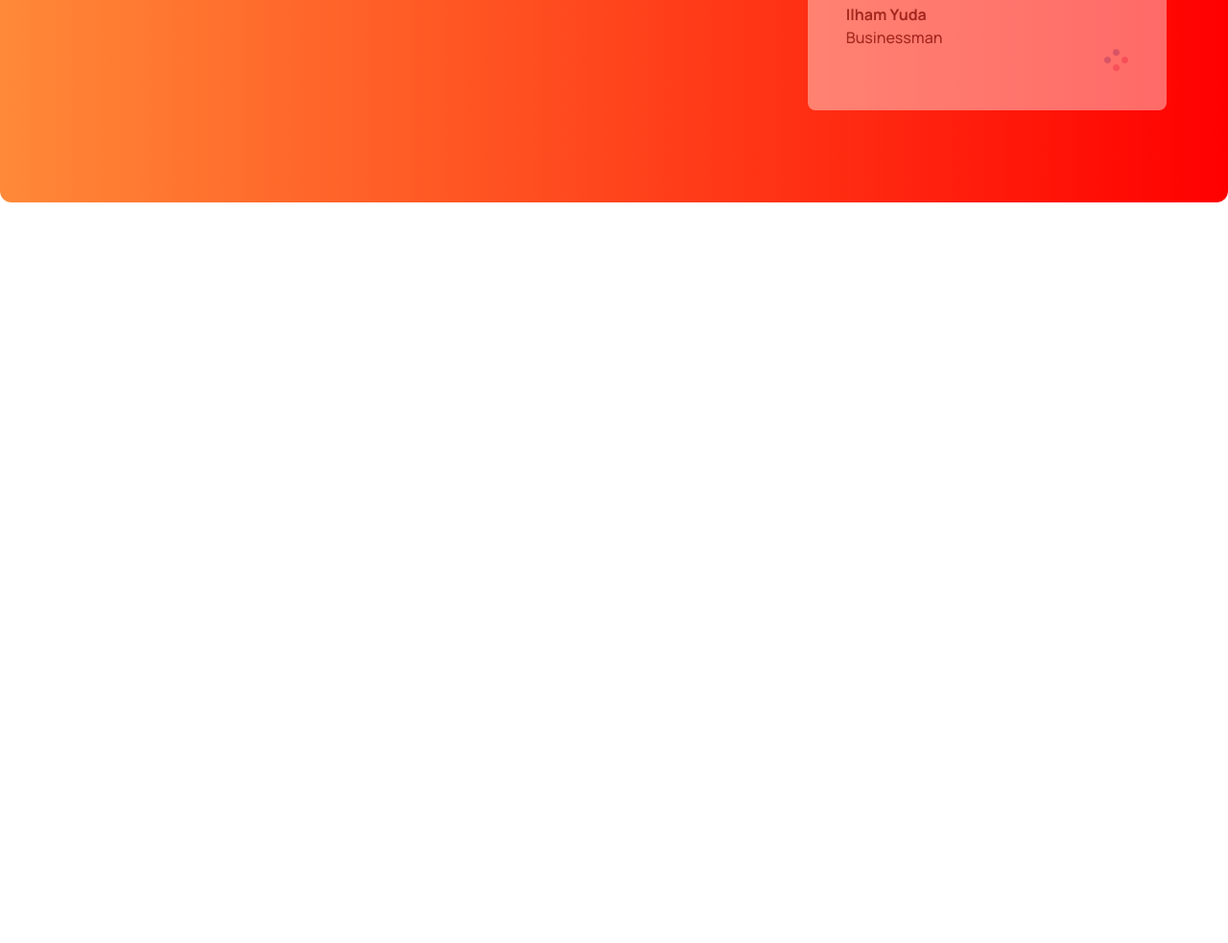
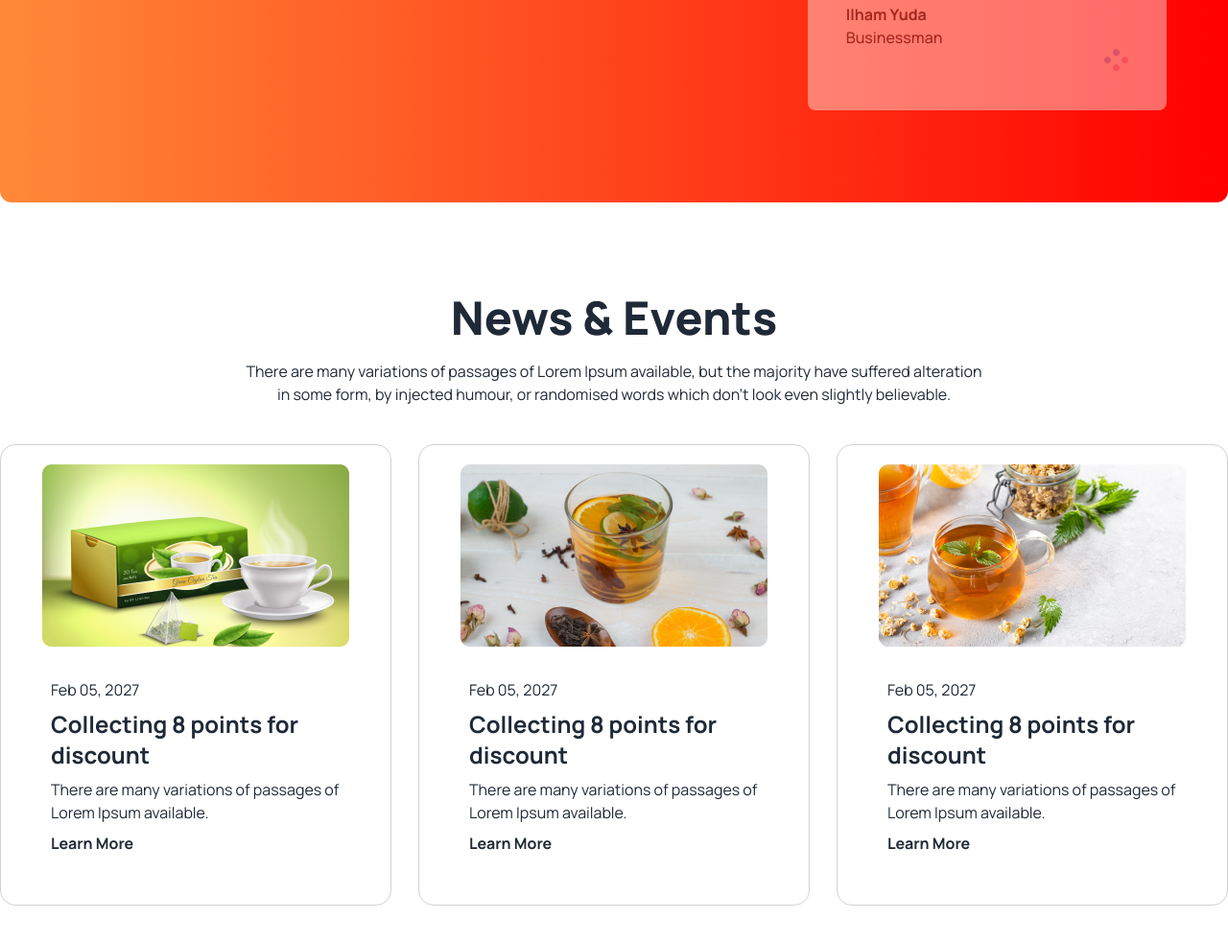
Before and after one commit to Anik98B/tea-house-with-daisy-ui, a plain HTML site: page index.html in a window 1280 px wide. Shown: the part 2344-3327 px from the top of the page at 96% size. Before the commit the page ends 2651 px from the top, so only its background shows below. Drawn offline with nearby package versions, Linux system fonts and the light colour scheme.

Commit message:
added News & Events section

```diff
--- a/index.html
+++ b/index.html
@@ -65,12 +65,14 @@
         <!-- featured section -->
         <section class="text-center my-24">
             <h2 class="text-5xl font-extrabold mb-5">Our Featured Products</h2>
-            <p class="lg:max-w-3xl mb-10 mx-auto">There are many variations of passages of Lorem Ipsum available, but the majority have suffered alteration in some form, by injected humour, or randomised words which don't look even slightly believable. </p>
+            <p class="lg:max-w-3xl mb-10 mx-auto">There are many variations of passages of Lorem Ipsum available, but
+                the majority have suffered alteration in some form, by injected humour, or randomised words which don't
+                look even slightly believable. </p>
             <!-- featured tea card container -->
             <div class="grid gap-7 grid-cols-1 md:grid-cols-2 lg:grid-cols-4">
                 <!-- first card -->
                 <div class="card p-8 bg-gradient-to-r from-[#F4F4F4] to-[#F4F4F4] shadow-xl">
-                    <figure><img src="/images/tea-1.png" alt="Shoes" /></figure>
+                    <figure><img src="/images/tea-1.png" alt="Tea" /></figure>
                     <div class="card-body justify-center">
                         <h2 class="text-2xl font-bold">Milk Tea</h2>
                         <p>Creamer could be replaced by fresh milk</p>
@@ -78,7 +80,7 @@
                 </div>
                 <!-- second card -->
                 <div class="card  p-8 bg-gradient-to-r from-[#F4F4F4] to-[#F4F4F4] shadow-xl">
-                    <figure><img src="/images/tea-2.png" alt="Shoes" /></figure>
+                    <figure><img src="/images/tea-2.png" alt="Tea" /></figure>
                     <div class="card-body justify-center">
                         <h2 class="text-2xl font-bold">Black Tea</h2>
                         <p>Creamer could be replaced by fresh milk</p>
@@ -86,7 +88,7 @@
                 </div>
                 <!-- third card -->
                 <div class="card  p-8 bg-gradient-to-r from-[#F4F4F4] to-[#F4F4F4] shadow-xl">
-                    <figure><img src="/images/tea-3.png" alt="Shoes" /></figure>
+                    <figure><img src="/images/tea-3.png" alt="Tea" /></figure>
                     <div class="card-body justify-center">
                         <h2 class="text-2xl font-bold">Lemon Tea</h2>
                         <p>Creamer could be replaced by fresh milk</p>
@@ -94,7 +96,7 @@
                 </div>
                 <!-- fourth card -->
                 <div class="card  p-8 bg-gradient-to-r from-[#F4F4F4] to-[#F4F4F4] shadow-xl">
-                    <figure><img src="/images/tea-4.png" alt="Shoes" /></figure>
+                    <figure><img src="/images/tea-4.png" alt="Tea" /></figure>
                     <div class="card-body justify-center">
                         <h2 class="text-2xl font-bold">Green Tea</h2>
                         <p>Creamer could be replaced by fresh milk</p>
@@ -116,8 +118,12 @@
             </div>
             <div class="space-y-5 flex-1">
                 <h3 class="text-5xl font-extrabold">Great Tea, Freshly
-                  <br>  Presented</h3>
-                  <p>The meaning of gong cha is chanese is to provide the best tea to emperor from all possessions . It represents the highest quality and self expectation. Establishing in 2006, Gong cha had been deeply appreciated by its custoers  because of good words of mouth and unique customized service orginated from Taiwan.</p>
+                    <br> Presented
+                </h3>
+                <p>The meaning of gong cha is chanese is to provide the best tea to emperor from all possessions . It
+                    represents the highest quality and self expectation. Establishing in 2006, Gong cha had been deeply
+                    appreciated by its custoers because of good words of mouth and unique customized service orginated
+                    from Taiwan.</p>
 
                 <h4 class="text-xl font-extrabold">Unique Taste</h4>
                 <p>A Unique and different style from other teapots gives a luxurious and minimalist impression</p>
@@ -127,11 +133,14 @@
             </div>
         </section>
         <!-- Super client section -->
-        <section class="my-24 flex flex-col lg:flex-row gap-12 rounded-xl bg-gradient-to-r from-[#FF8938] to-[#F00] px-16 py-24">
+        <section
+            class="my-24 flex flex-col lg:flex-row gap-12 rounded-xl bg-gradient-to-r from-[#FF8938] to-[#F00] px-16 py-24">
             <div class="flex items-center lg:pr-28">
                 <div class="space-y-5">
                     <h2 class="text-5xl font-extrabold text-white">Meet Our Super <br>Clients</h2>
-                <p class="text-white">There are many variations of passages of Lorem Ipsum available, but the majority have suffered alteration in some form, by injected humour, or randomised words which don't look even slightly believable. </p>
+                    <p class="text-white">There are many variations of passages of Lorem Ipsum available, but the
+                        majority have suffered alteration in some form, by injected humour, or randomised words which
+                        don't look even slightly believable. </p>
                     <button class="btn btn-primary">Show All</button>
                 </div>
             </div>
@@ -139,8 +148,10 @@
             <div class="relative">
                 <!-- next review -->
                 <div class="relative z-10 mb-16 opacity-40 p-10 rounded-lg bg-white">
-                    <img class="absolute -top-5 -left-5 border-4 border-white rounded-full bg-white" src="images/client.png" alt="">
-                    <p>We are providing the best and suitable home insurance services for the people who are interested to treatment</p>
+                    <img class="absolute -top-5 -left-5 border-4 border-white rounded-full bg-white"
+                        src="images/client.png" alt="">
+                    <p>We are providing the best and suitable home insurance services for the people who are interested
+                        to treatment</p>
                     <h4 class="font-bold mt-5">Ilham Yuda</h4>
                     <p class="font-medium">Businessman</p>
                     <div class="flex justify-end">
@@ -149,8 +160,10 @@
                 </div>
                 <!-- current review -->
                 <div class="absolute z-20 top-40 lg:-left-24 lg:w-[430px] p-10 rounded-lg bg-white">
-                    <img class="absolute -top-5 -left-5 border-4 border-white rounded-full bg-white" src="images/client.png" alt="">
-                    <p>We are providing the best and suitable home insurance services for the people who are interested to treatment</p>
+                    <img class="absolute -top-5 -left-5 border-4 border-white rounded-full bg-white"
+                        src="images/client.png" alt="">
+                    <p>We are providing the best and suitable home insurance services for the people who are interested
+                        to treatment</p>
                     <h4 class="font-bold mt-5">Ilham Yuda</h4>
                     <p class="font-medium">Businessman</p>
                     <div class="flex justify-end">
@@ -159,8 +172,10 @@
                 </div>
                 <!-- previous review -->
                 <div class="relative z-10 opacity-40 p-10 rounded-lg bg-white">
-                    <img class="absolute -top-5 -left-5 border-4 border-white rounded-full bg-white" src="images/client.png" alt="">
-                    <p>We are providing the best and suitable home insurance services for the people who are interested to treatment</p>
+                    <img class="absolute -top-5 -left-5 border-4 border-white rounded-full bg-white"
+                        src="images/client.png" alt="">
+                    <p>We are providing the best and suitable home insurance services for the people who are interested
+                        to treatment</p>
                     <h4 class="font-bold mt-5">Ilham Yuda</h4>
                     <p class="font-medium">Businessman</p>
                     <div class="flex justify-end">
@@ -169,6 +184,46 @@
                 </div>
             </div>
         </section>
+        <!-- News & Events section -->
+        <section class="text-center my-24">
+            <h2 class="text-5xl font-extrabold mb-5">News & Events</h2>
+            <p class="lg:max-w-3xl mb-10 mx-auto">There are many variations of passages of Lorem Ipsum available, but
+                the majority have suffered alteration in some form, by injected humour, or randomised words which don't
+                look even slightly believable. </p>
+            <div class="grid gap-7 grid-cols-1 md:grid-cols-2  lg:grid-cols-3">
+                <!-- first card -->
+                <div class="card p-5 bg-[#FFF] border border-[#D2D2D2]">
+                    <figure><img src="/images/news-1.png" alt="Tea" /></figure>
+                    <div class="card-body text-start">
+                        <p>Feb 05, 2027</p>
+                        <h2 class="text-2xl font-bold">Collecting 8 points for discount</h2>
+                        <p>There are many variations of passages of Lorem Ipsum available.</p>
+                        <button class="text-left font-bold">Learn More</button>
+                    </div>
+                </div>
+                <!-- second card -->
+                <div class="card p-5 bg-[#FFF] border border-[#D2D2D2]">
+                    <figure><img src="/images/news-2.png" alt="Tea" /></figure>
+                    <div class="card-body text-start">
+                        <p>Feb 05, 2027</p>
+                        <h2 class="text-2xl font-bold">Collecting 8 points for discount</h2>
+                        <p>There are many variations of passages of Lorem Ipsum available.</p>
+                        <button class="text-left font-bold">Learn More</button>
+                    </div>
+                </div>
+                <!-- third card -->
+                <div class="card p-5 bg-[#FFF] border border-[#D2D2D2]">
+                    <figure><img src="/images/news-3.png" alt="Tea" /></figure>
+                    <div class="card-body text-start">
+                        <p>Feb 05, 2027</p>
+                        <h2 class="text-2xl font-bold">Collecting 8 points for discount</h2>
+                        <p>There are many variations of passages of Lorem Ipsum available.</p>
+                        <button class="text-left font-bold">Learn More</button>
+                    </div>
+                </div>
+            </div>
+
+        </section>
     </main>
     <footer>
 
```
Lines whose indentation alone changed are shown as unchanged.
